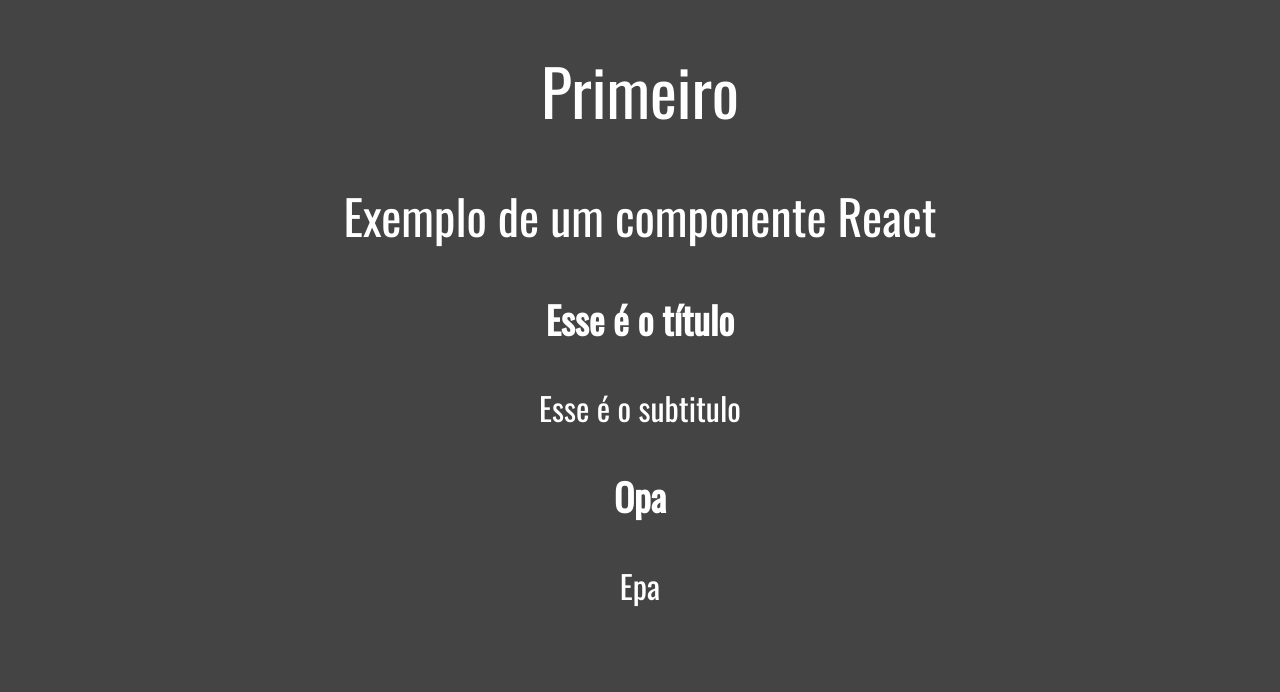
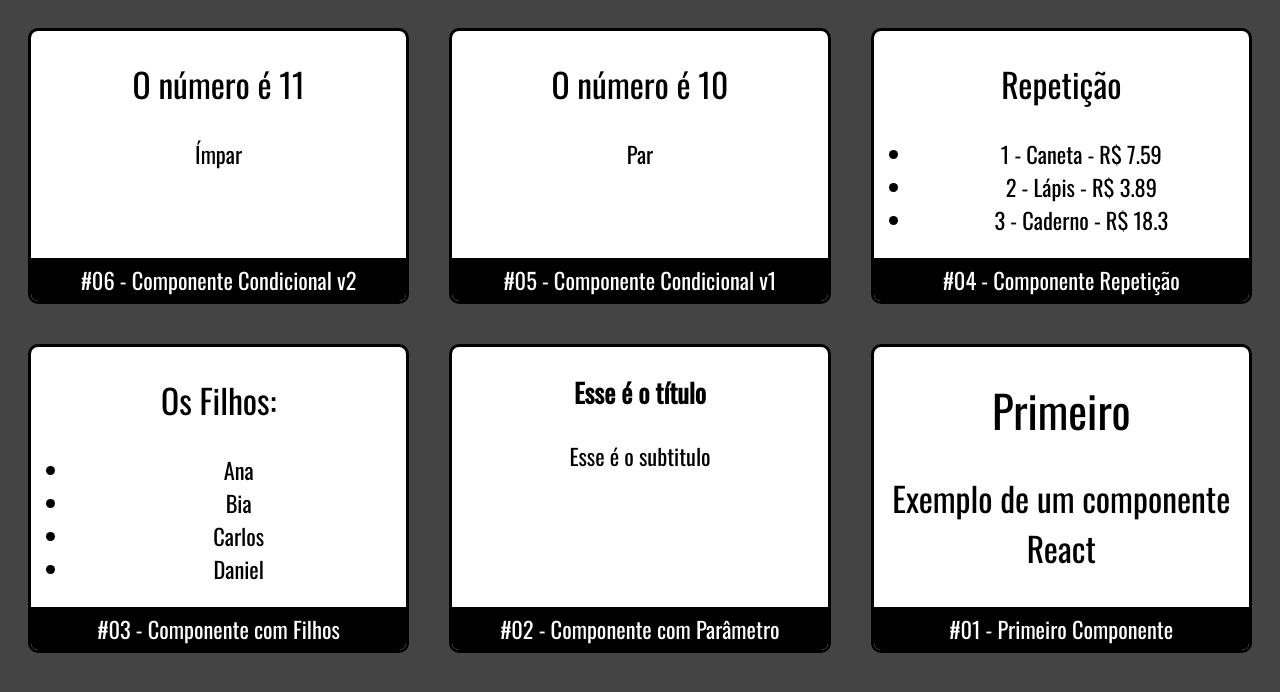
Before and after one commit to MateusMaciel340/masterclass-react-cod3r, a React (Create React App) app: page / in a window 1280 px wide. Shown: the top 692 px of the page. Built offline with nearby package versions, Linux system fonts and the light colour scheme.

Commit message:
Componentes Condicionais | Repetição | If

```diff
--- a/src/App.js
+++ b/src/App.js
@@ -2,16 +2,42 @@ import "./style/index.css";
 
 import Primeiro from "./components/Primeiro";
 import ComParametro from "./components/ComParametro";
+import ComFilhos from "./components/ComFilhos";
+import Card from "./components/layout/Card";
+import Repeticao from "./components/Repeticao";
+import Condicional from "./components/Condicional";
+import CondicionalComIf from "./components/Condicional";
 
 function App() {
   return (
-      <>
-        <Primeiro/>
-        <ComParametro titulo="Esse é o título"
+      <div className="App">
+        <Card titulo="#06 - Componente Condicional v2">
+            <CondicionalComIf numero={11}></CondicionalComIf>
+        </Card>
+        <Card titulo="#05 - Componente Condicional v1">
+            <Condicional numero={10}></Condicional>
+        </Card>
+        <Card titulo="#04 - Componente Repetição">
+            <Repeticao></Repeticao>
+        </Card>
+        <Card titulo="#03 - Componente com Filhos">
+            <ComFilhos>
+                <ul>
+                    <li>Ana</li>
+                    <li>Bia</li>
+                    <li>Carlos</li>
+                    <li>Daniel</li>
+                </ul>
+            </ComFilhos>
+        </Card>
+        <Card titulo="#02 - Componente com Parâmetro">
+            <ComParametro titulo="Esse é o título"
             subtitulo="Esse é o subtitulo"></ComParametro>
-        <ComParametro titulo="Opa"
-            subtitulo="Epa"></ComParametro>
-      </>
+        </Card>
+        <Card titulo="#01 - Primeiro Componente">
+            <Primeiro/>
+        </Card>
+      </div>
   );
 }
 
--- /dev/null
+++ b/src/components/Condicional.jsx
@@ -0,0 +1,15 @@
+import React from "react";
+
+function CondicionalComIf(props){
+    return(
+        <div>
+            <h2>O número é {props.numero}</h2>
+            {props.numero % 2 === 0 ?
+                <span>Par</span>
+                : <span>Ímpar</span>
+            }
+        </div>
+    );
+}
+
+export default CondicionalComIf;
--- /dev/null
+++ b/src/components/Repeticao.jsx
@@ -0,0 +1,25 @@
+import React from "react";
+
+import produtos from "./data/produtos";
+
+function Repeticao(){
+
+    function mostrarProdutosListaItem(){
+        return produtos.map(produto => {
+            return <li key={produto.id}>
+                {produto.id} - {produto.nome} - R$ {produto.preco}
+            </li>
+        })
+    }
+
+    return(
+        <div>
+            <h2>Repetição</h2>
+            <ul>
+                {mostrarProdutosListaItem()}
+            </ul>
+        </div>
+    );
+}
+
+export default Repeticao;
--- /dev/null
+++ b/src/components/data/produtos.js
@@ -0,0 +1,6 @@
+export default
+[
+    { id: 1, nome: "Caneta", preco: 7.59 },
+    { id: 2, nome: "Lápis", preco: 3.89 },
+    { id: 3, nome: "Caderno", preco: 18.30 },
+]
--- a/src/style/index.css
+++ b/src/style/index.css
@@ -3,9 +3,13 @@
 body{
     background-color: #444; color: #FFFFFFFF;
     text-align: center; font-family: "Oswald", sans-serif;
-    font-weight: 300; font-size: 2rem;
+    font-weight: 300; font-size: 1.4rem;
 }
 
 h1, h2{
     font-weight: 300;
 }
+
+.App{
+    display: flex; flex-wrap: wrap;
+}
```
Also changed, not shown: src/components/CondicionalComIf.jsx (added, +19 -0 lines), src/components/If.jsx (added, +9 -0 lines).
